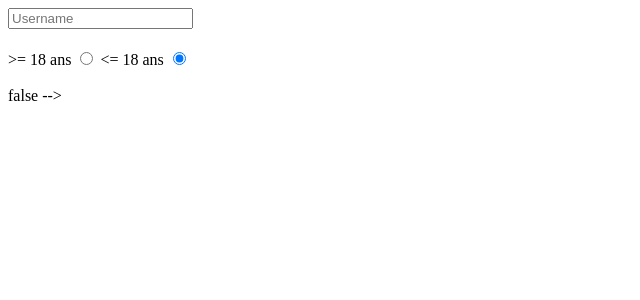
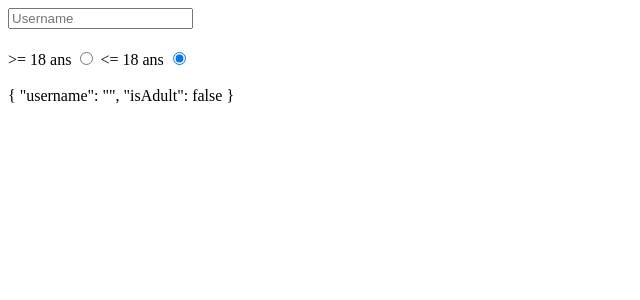
Before and after one commit to cameldjoulako/manapp, an Angular app: page /employees in a window 1280 px wide. Shown: the top 300 px of the page, without its empty margins (0-640 px from the left). Built offline with nearby package versions, Linux system fonts and the light colour scheme.

Commit message:
master reactive form

```diff
--- a/src/app/app.html
+++ b/src/app/app.html
@@ -124,14 +124,72 @@ Reactive form
 
 .-->
 
-<input type="text" [(ngModel)]="data.username" placeholder="Username" />
-<div style="margin-top: 20px">
+<!-- <input [formControl]="usernameCtrl" type="text" placeholder="Username" />
+@if (usernameCtrl.errors && usernameCtrl.touched) { -->
+<!--
+      touched : true if the user has focused and left the input field //dirty : true if the user has
+      changed the value of the input field
+  -->
+
+<!-- @if (usernameCtrl.hasError('required')) {
+    <p style="color: red">Username is required</p>
+  }
+
+  @if (usernameCtrl.hasError('minlength')) {
+    <p style="color: red">minimum 3 characters is required</p>
+  }
+} -->
+<!-- {{ usernameCtrl.errors | json }}
+<br /> -->
+<!--
+{{ usernameCtrl.hasError('required') | json }}
+<br />
+{{ usernameCtrl.hasError('minlength') | json }} -->
+
+<!--
+.
+.Reactive form sans le formgroup
+.
+-->
+
+<!-- <div style="margin-top: 20px">
   <label for="major"> >= 18 ans </label>
-  <input type="radio" name="major" [value]="true" [(ngModel)]="data.isAdult" />
+  <input [formControl]="isAdultCtrl" type="radio" name="major" [value]="true" />
 
   <label for="major"> <= 18 ans </label>
-  <input type="radio" name="major" [value]="false" [(ngModel)]="data.isAdult" />
+  <input [formControl]="isAdultCtrl" type="radio" name="major" [value]="false" />
 </div>
-{{ data.username }}
+
 <br />
-{{ data.isAdult | json }} -->
+
+Username: {{ usernameCtrl.value }}
+<br />
+
+Valid: {{ usernameCtrl.valid.toString() | uppercase }}
+
+<br />
+<br />
+Adulte: {{ isAdultCtrl.value }} -->
+
+<!--
+  .
+  .
+  . Reactive form avec les form group dans le template
+  .
+  .
+ -->
+
+<div [formGroup]="form">
+  <input formControlName="username" type="text" placeholder="Username" />
+
+  <div style="margin-top: 20px">
+    <label for="major"> >= 18 ans </label>
+    <input formControlName="isAdult" type="radio" [value]="true" />
+
+    <label for="major"> <= 18 ans </label>
+    <input formControlName="isAdult" type="radio" [value]="false" />
+  </div>
+
+  <br />
+  {{ form.value | json }}
+</div>
--- a/src/app/app.ts
+++ b/src/app/app.ts
@@ -5,16 +5,27 @@ import { Employee } from './components/ui/employee/employee';
 import { EmployeeI } from './models/employee.model';
 import { EmployeeList } from './components/ui/employee-list/employee-list';
 import { EmployeeService } from './services/employee';
-import { FormsModule, NgModel } from '@angular/forms';
-import { JsonPipe } from '@angular/common';
+import {
+  FormControl,
+  FormGroup,
+  FormsModule,
+  NgModel,
+  ReactiveFormsModule,
+  Validators,
+} from '@angular/forms';
+import { JsonPipe, UpperCasePipe } from '@angular/common';
+import { required } from '@angular/forms/signals';
+import { takeUntilDestroyed } from '@angular/core/rxjs-interop';
 /* import { DatePipe, CurrencyPipe, UpperCasePipe } from '@angular/common';
 import { LevelPipe } from './pipes/level-pipe'; */
 @Component({
   selector: 'app-root',
   imports: [
     /* LevelPipe */ /* DatePipe, CurrencyPipe, UpperCasePipe */ RouterOutlet,
-    FormsModule,
+    /* FormsModule */
     JsonPipe,
+    ReactiveFormsModule,
+    UpperCasePipe,
   ],
   //template:
   templateUrl: './app.html',
@@ -92,8 +103,33 @@ export class App {
 
   isAdult = false; */
 
-  data = {
+  /* data = {
     username: '',
     isAdult: false,
-  };
+  }; */
+
+  /**
+   * .
+   * .
+   * . Reactive Forms
+   */
+
+  //reactive form sans formgroup
+  usernameCtrl = new FormControl('', [Validators.required, Validators.minLength(3)]);
+
+  isAdultCtrl = new FormControl(false);
+
+  constructor() {
+    ///en Angular 18 events permet d'ecouter à la fois les évenements(changements) de valeur et de statut d'un FormControl
+    this.usernameCtrl.events.pipe(takeUntilDestroyed()).subscribe((value) => {
+      console.log('Username changed:', value);
+    });
+  }
+
+  //regroupement dans un formgroup des reactive form
+  form = new FormGroup({
+    username: new FormControl('', [Validators.required, Validators.minLength(3)]),
+
+    isAdult: new FormControl(false),
+  });
 }
```
